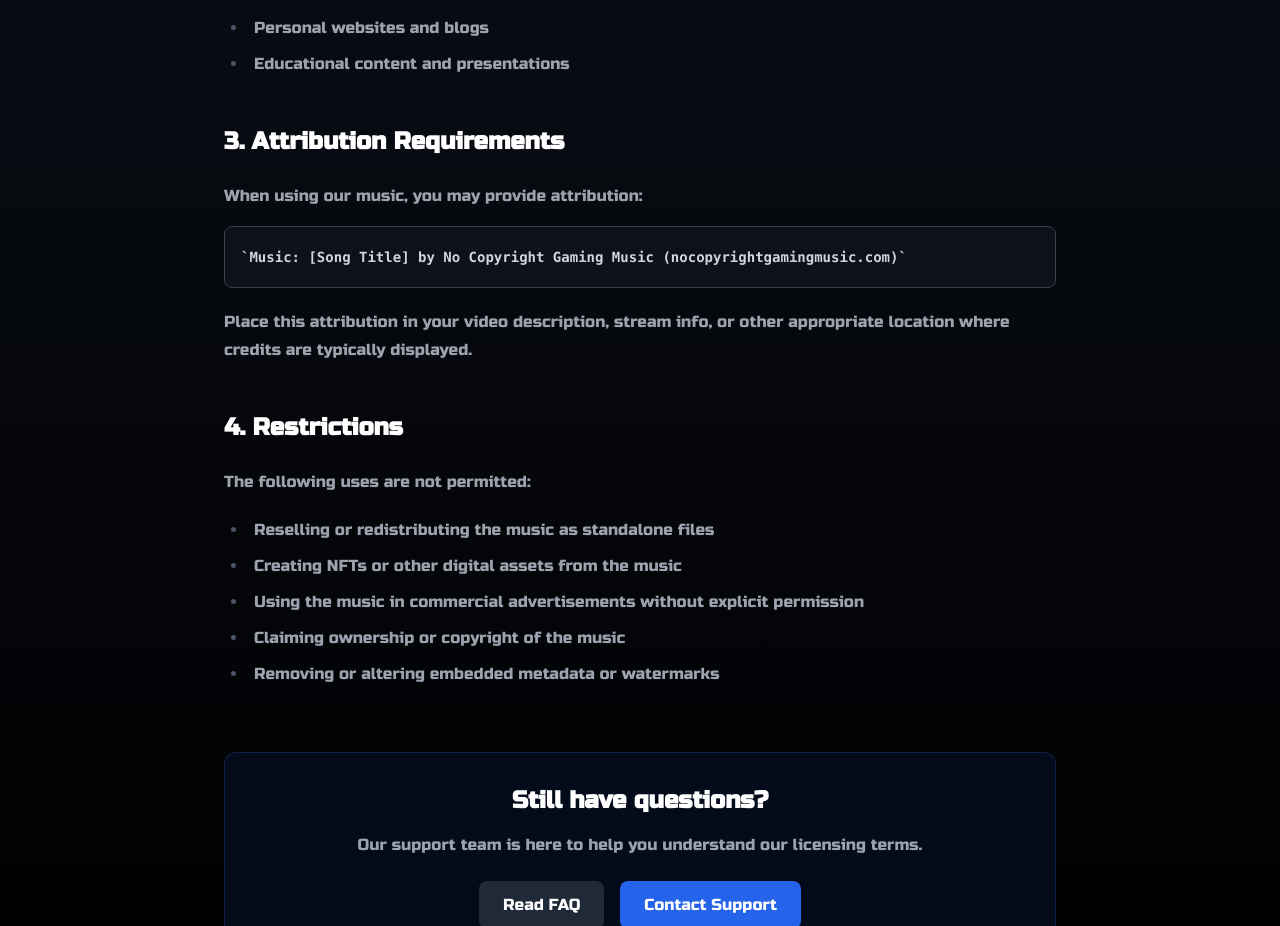
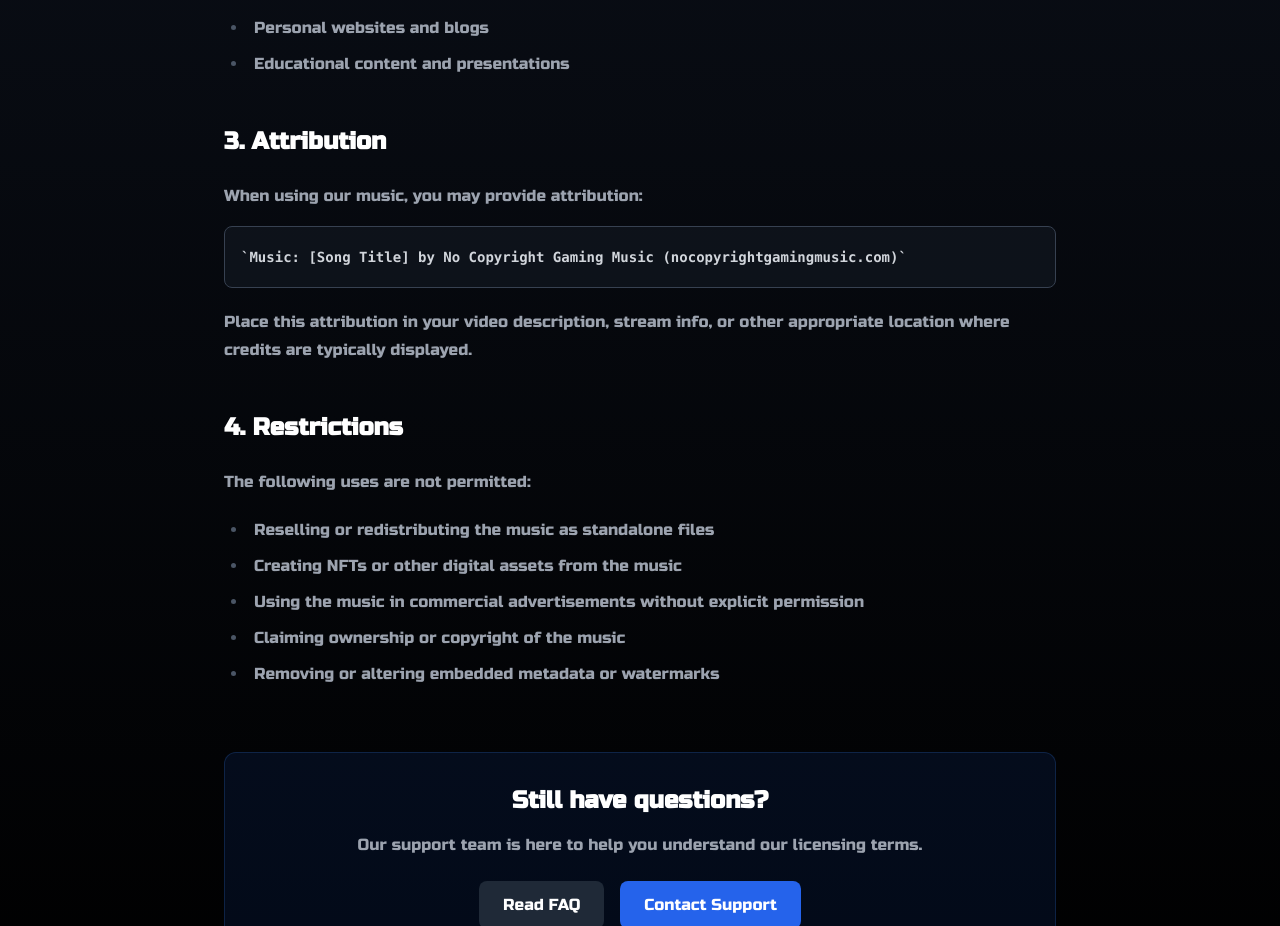
Before and after one commit to andrejsrna/ncgm, a Next.js app: page /license in a window 1280 px wide. Shown: the part 1148-2074 px from the top of the page. Built offline with nearby package versions, Linux system fonts and the light colour scheme.

Commit message:
info license

```diff
--- a/app/license/page.tsx
+++ b/app/license/page.tsx
@@ -89,7 +89,7 @@
           </section>
 
           <section>
-            <h2 className="text-2xl font-semibold text-white mb-6">3. Attribution Requirements</h2>
+            <h2 className="text-2xl font-semibold text-white mb-6">3. Attribution</h2>
             <div className="prose prose-invert max-w-none">
               <p className="text-gray-400 mb-4">
                 When using our music, you may provide attribution:
```
